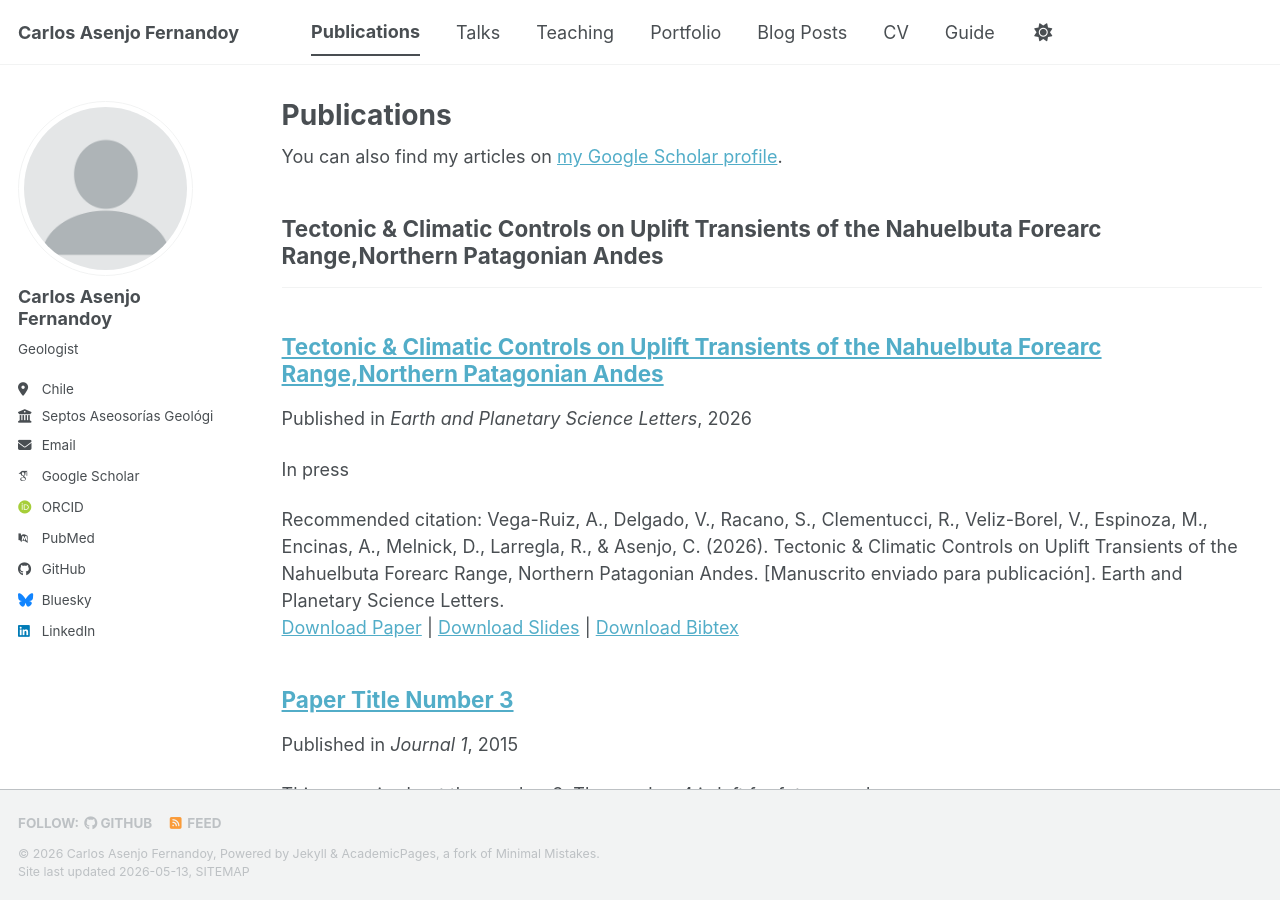
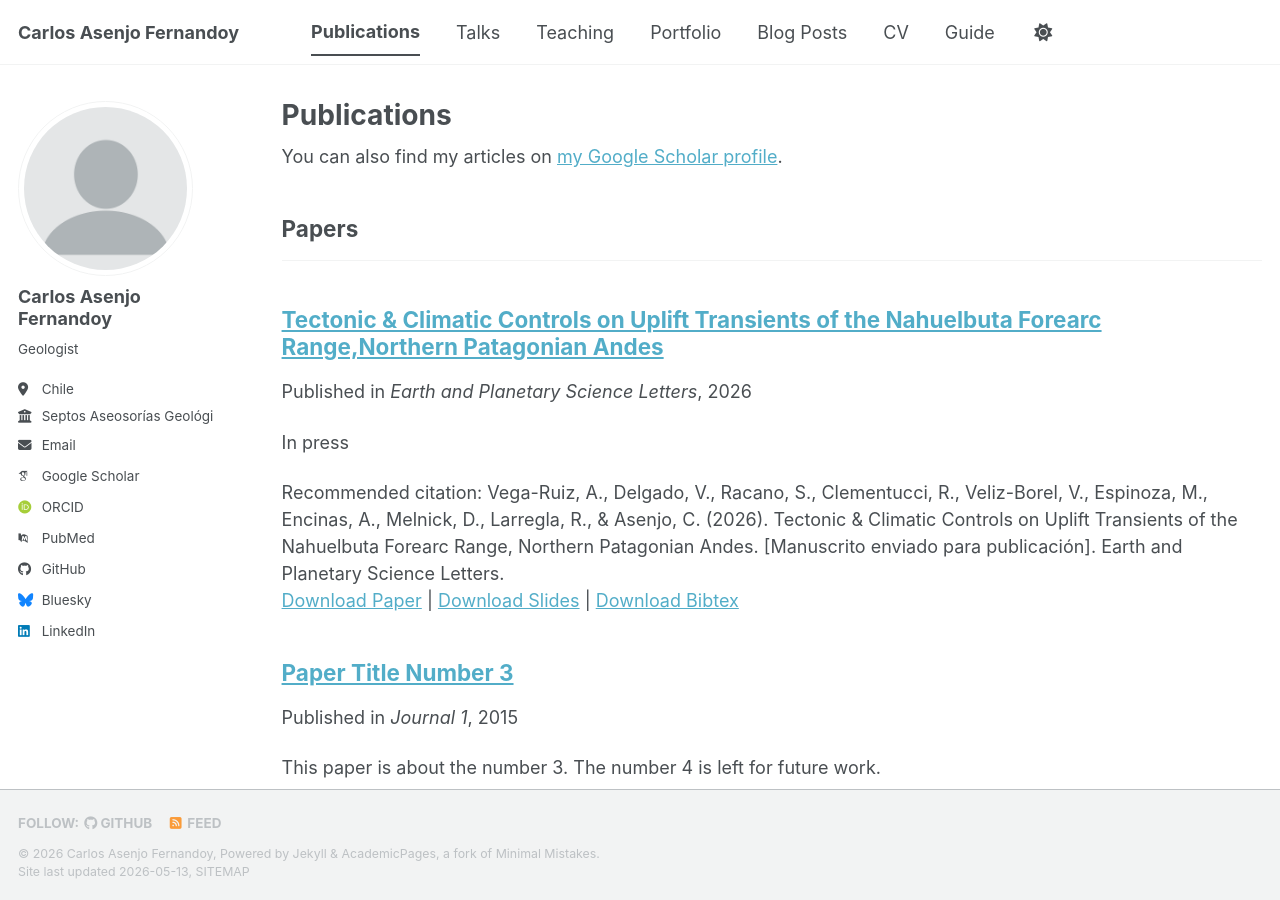
Before and after one commit to asenjocarlos/asenjocarlos.github.io, a Jekyll site: the page built from _pages/publications.html, in a window 1280 px wide and 900 px high. Built offline with Jekyll 4.4.1, drawn with Linux system fonts in a browser that asks for light colours; some web fonts are replaced; a script bundle is joined from its source files by our own code; library files that are not in the unit come from our copies.

Commit message:
Update _config.yml

```diff
--- a/_config.yml
+++ b/_config.yml
@@ -87,7 +87,7 @@ publication_category:
   books:
     title: 'Books'
   manuscripts:
-    title: 'Tectonic & Climatic Controls on Uplift Transients of the Nahuelbuta Forearc Range,Northern Patagonian Andes'
+    title: 'Papers'
   conferences:
     title: 'Conference Papers'
 
```
